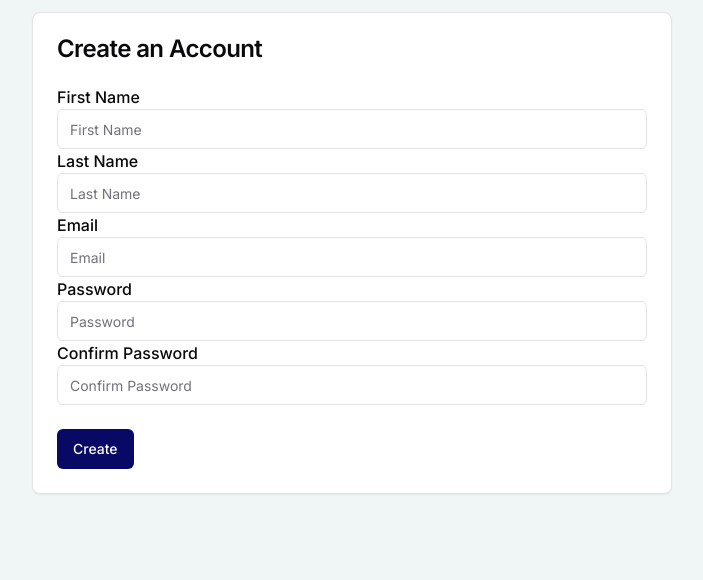
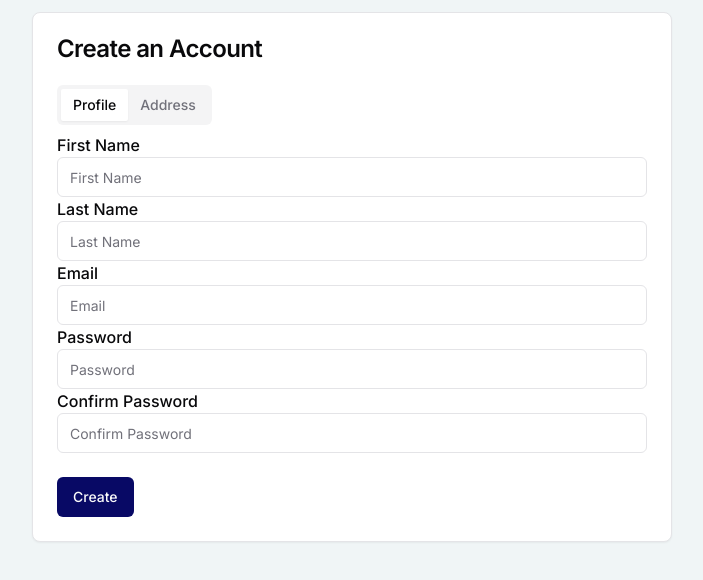
Before and after one commit to COS301-SE-2024/Dispute-Resolution-Engine, a Next.js app in the folder frontend/: page /signup in a window 1280 px wide. Shown: the top 580 px of the page, without its empty margins (288-991 px from the left). Built offline with nearby package versions, Linux system fonts and the light colour scheme.

Commit message:
feat: Add tab for address information

```diff
--- a/frontend/src/app/lib/auth/actions.ts
+++ b/frontend/src/app/lib/auth/actions.ts
@@ -14,7 +14,16 @@ export async function signup(
     email: formData.get("email"),
     password: formData.get("password"),
     passwordConfirm: formData.get("passwordConfirm"),
+
+    addrCountry: formData.get("addrCountry"),
+    addrProvince: formData.get("addrProvince"),
+    addrCity: formData.get("addrCity"),
+    addrStreet3: formData.get("addrStreet3"),
+    addrStreet2: formData.get("addrStreet2"),
+    addrStreet: formData.get("addrStreet"),
   });
+  console.log(data);
+
   if (data.error) {
     return {
       status: 500,
--- a/frontend/src/app/lib/auth/types.ts
+++ b/frontend/src/app/lib/auth/types.ts
@@ -12,6 +12,17 @@ export const signupSchema = z
       .regex(/[A-Za-z]/gm, "Password must contain at least one letter")
       .regex(/[^\w\d\s:]/gm, "Password must contain a special character"),
     passwordConfirm: z.string(),
+
+    addrCountry: z.string().min(1, "Required"),
+    addrProvince: z.string().min(1, "Required"),
+    addrCity: z.string().min(1, "Required"),
+    addrStreet3: z.string().min(1, "Required"),
+    addrStreet2: z.string().min(1, "Required"),
+    addrStreet: z.string().min(1, "Required"),
+
+    //id BIGINT PRIMARY KEY,
+    //code VARCHAR(64),
+    //address_type INTEGER,
   })
   .superRefine((arg, ctx) => {
     if (arg.password !== arg.passwordConfirm) {
--- a/frontend/src/app/signup/signup-form.tsx
+++ b/frontend/src/app/signup/signup-form.tsx
@@ -9,6 +9,7 @@ import { Button } from "@/components/ui/button";
 import { cn } from "@/lib/utils";
 import { forwardRef, useId } from "react";
 import { Card, CardHeader, CardTitle, CardContent, CardFooter } from "@/components/ui/card";
+import { Tabs, TabsContent, TabsList, TabsTrigger } from "@/components/ui/tabs";
 
 function TextField({
   name,
@@ -64,7 +65,13 @@ export default function SignupForm() {
         <CardHeader>
           <CardTitle>Create an Account</CardTitle>
         </CardHeader>
-        <CardContent>
+        <CardContent asChild>
+          <Tabs defaultValue="profile">
+            <TabsList>
+              <TabsTrigger value="profile">Profile</TabsTrigger>
+              <TabsTrigger value="address">Address</TabsTrigger>
+            </TabsList>
+            <TabsContent value="profile" forceMount className="data-[state=inactive]:hidden">
               <TextField state={state?.error} name="firstName" label="First Name" type="text" />
               <TextField state={state?.error} name="lastName" label="Last Name" type="text" />
               <TextField state={state?.error} name="email" label="Email" type="text" />
@@ -75,6 +82,16 @@ export default function SignupForm() {
                 label="Confirm Password"
                 type="password"
               />
+            </TabsContent>
+            <TabsContent value="address" forceMount className="data-[state=inactive]:hidden">
+              <TextField state={state?.error} name="addrCountry" label="Country" type="text" />
+              <TextField state={state?.error} name="addrProvince" label="Province" type="text" />
+              <TextField state={state?.error} name="addrCity" label="City" type="text" />
+              <TextField state={state?.error} name="addrStreet" label="Street 1" type="text" />
+              <TextField state={state?.error} name="addrStreet2" label="Street 2" type="text" />
+              <TextField state={state?.error} name="addrStreet3" label="Street 3" type="text" />
+            </TabsContent>
+          </Tabs>
         </CardContent>
         <CardFooter>
           <SignupButton />
```
Lines whose indentation alone changed are shown as unchanged.
